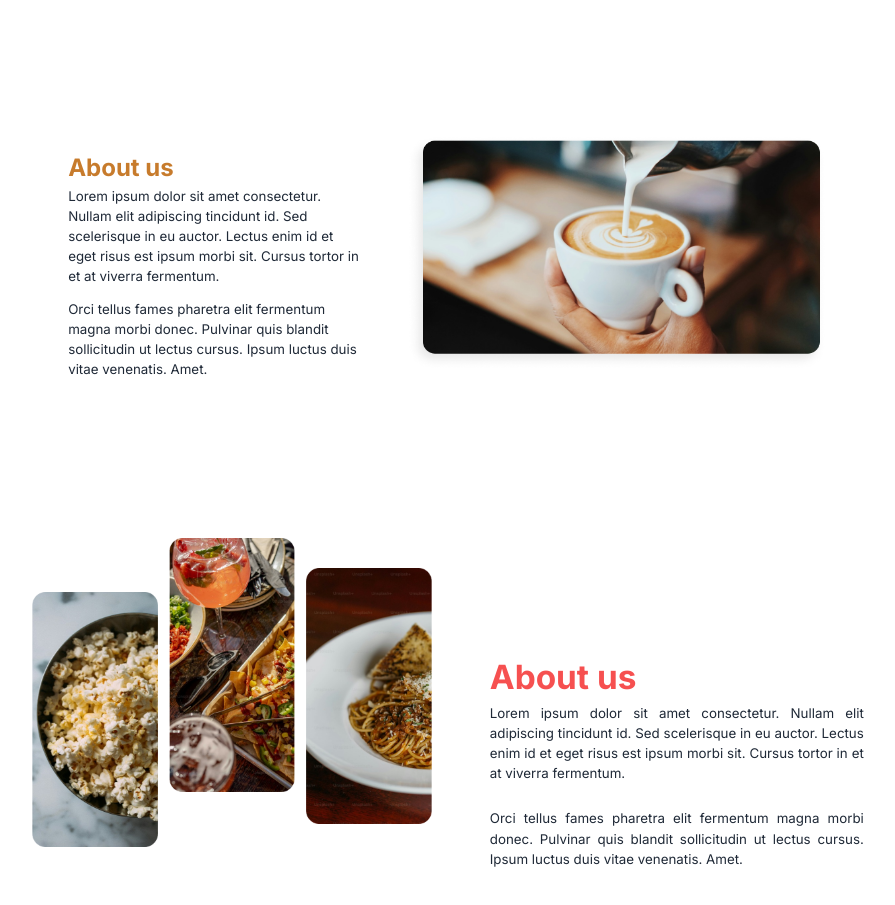
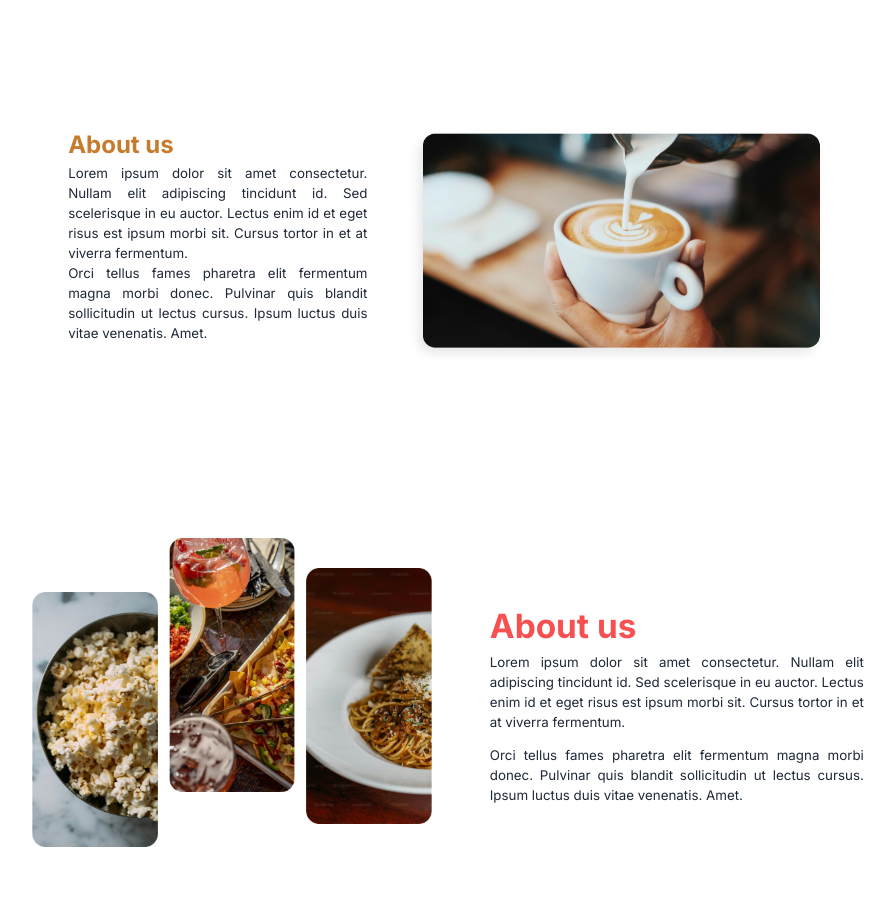
Before and after one commit to ArachnoVaId/TemplateLibrary, a Next.js app in the folder template_library/: page / in a window 1280 px wide. Shown: the part 3460-4365 px from the top of the page, without its empty margins (192-1087 px from the left). Built offline with nearby package versions, Linux system fonts and the light colour scheme.

Commit message:
msg: update aboutUs

```diff
--- a/template_library/src/app/sections/aboutUs/aboutUsVariant2.tsx
+++ b/template_library/src/app/sections/aboutUs/aboutUsVariant2.tsx
@@ -3,28 +3,24 @@ import Image from "next/image";
 export default function AboutUs2() {
   return (
     <section className="w-full md:min-h-[31.563vw] md:aspect-ratio[1920/1080] aspect-ratio[430/742] p-8 flex flex-col justify-center items-center bg-white text-gray-800 relative ">
-      <div className="w-[84.884vw] h-[141.46vw] md:w-[65.729vw] md:h-[19.583vw] flex justify-center items-center">
+      <div className="w-[84.884vw] h-[141.46vw] md:w-[65.729vw] md:h-[19.583vw] flex justify-center items-center md:items-start">
         <div className="w-[23.385vw] h-[16.042vw]">
-          <h1 className="font-bold text-[1.875vw] text-[#C77B2C] order-1">
-            About us
-          </h1>
-          <div className="order-3">
-            <p className="text-[1.042vw]">
-              Lorem ipsum dolor sit amet consectetur. <br />
-              Nullam elit adipiscing tincidunt id. Sed <br />
-              scelerisque in eu auctor. Lectus enim id et <br />
-              eget risus est ipsum morbi sit. Cursus tortor in <br />
-              et at viverra fermentum.
+          <h1 className="font-bold text-[1.875vw] text-[#C77B2C]">About us</h1>
+          <div className="">
+            <p className="text-[1.042vw] text-justify">
+              Lorem ipsum dolor sit amet consectetur. Nullam elit adipiscing
+              tincidunt id. Sed scelerisque in eu auctor. Lectus enim id et eget
+              risus est ipsum morbi sit. Cursus tortor in et at viverra
+              fermentum.
             </p>
-            <p className="mt-[1vw] text-[1.042vw]">
-              Orci tellus fames pharetra elit fermentum <br />
-              magna morbi donec. Pulvinar quis blandit <br />
-              sollicitudin ut lectus cursus. Ipsum luctus duis <br />
-              vitae venenatis. Amet.
+            <p className="text-[1.042vw] text-justify">
+              Orci tellus fames pharetra elit fermentum magna morbi donec.
+              Pulvinar quis blandit sollicitudin ut lectus cursus. Ipsum luctus
+              duis vitae venenatis. Amet.
             </p>
           </div>
         </div>
-        <div className="ml-[3vw] order-2">
+        <div className="ml-[3vw]">
           <Image
             src="/image/aboutUs/aboutUs2/fotoKopi.png"
             alt="Ornament Background"
--- a/template_library/src/app/sections/aboutUs/aboutUsVariant3.tsx
+++ b/template_library/src/app/sections/aboutUs/aboutUsVariant3.tsx
@@ -3,7 +3,7 @@ import Image from "next/image";
 export default function AboutUs3() {
   return (
     <section className="w-full md:min-h-[37.188vw] md:aspect-ratio[1920/1080] aspect-ratio[430/714] p-8 flex flex-col justify-center items-center bg-white text-gray-800 relative">
-      <div className="md:w-[66.615vw] md:h-[25.208vw] w-[184.065vw] h-[571.51] flex md:flex-row flex-col justify-center items-center">
+      <div className="md:w-[66.615vw] md:h-[25.208vw] w-[93.135vw] h-[571.51] flex md:flex-row flex-col justify-center items-center">
         <div className="md:w-[31.25vw] md:h-[24.167vw] w-[93.135vw] h-[72.026vw] flex justify-between">
           <div className="md:flex md:items-end">
             <div className="md:w-[9.861vw] md:h-[20vw] w-[29.391vw] h-[72.026vw] rounded-[1.042vw] flex items-end">
@@ -38,7 +38,7 @@ export default function AboutUs3() {
           </div>
         </div>
         <div className="md:w-[29.219vw] md:h-[14.219vw] w-[90.93vw] h-[60.884vw] md:ml-[4.5vw]">
-          <h1 className="font-bold text-[9.756vw] md:text-[2.604vw] text-[#F65050] mt-[4vw]">
+          <h1 className="font-bold text-[9.756vw] md:text-[2.604vw] text-[#F65050] md:mt-0 mt-[3vw]">
             About us
           </h1>
           <p className="text-[3.902vw] md:text-[1.042vw] text-justify">
@@ -46,7 +46,7 @@ export default function AboutUs3() {
             tincidunt id. Sed scelerisque in eu auctor. Lectus enim id et eget
             risus est ipsum morbi sit. Cursus tortor in et at viverra fermentum.
           </p>
-          <p className="mt-[2vw] text-[3.902vw] md:text-[1.042vw] text-justify">
+          <p className="mt-[1vw] text-[3.902vw] md:text-[1.042vw] text-justify">
             Orci tellus fames pharetra elit fermentum magna morbi donec.
             Pulvinar quis blandit sollicitudin ut lectus cursus. Ipsum luctus
             duis vitae venenatis. Amet.
```
